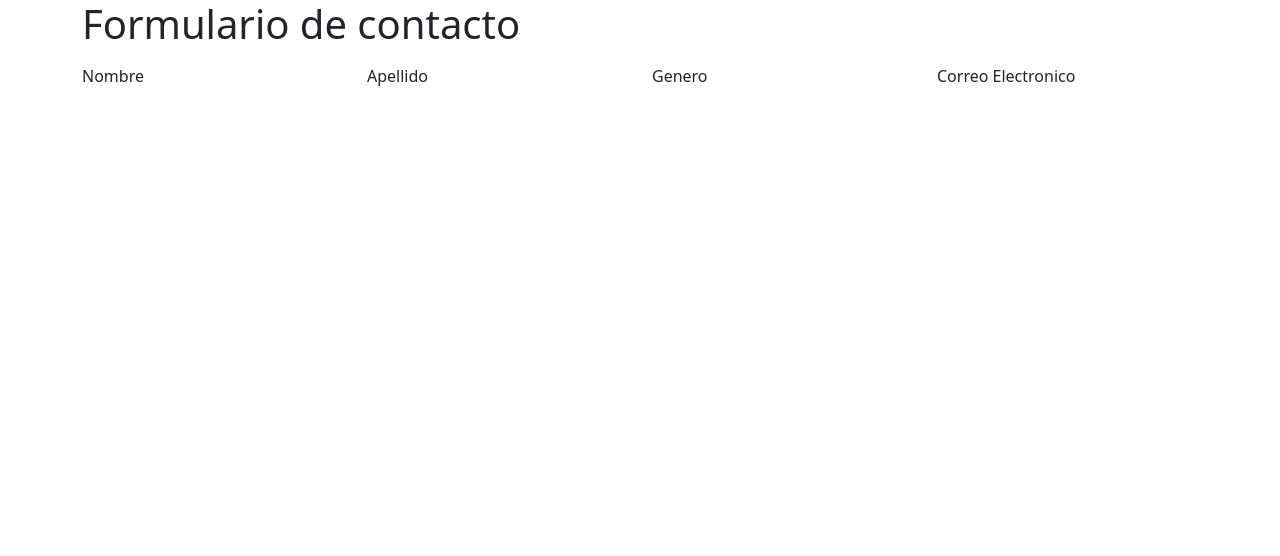
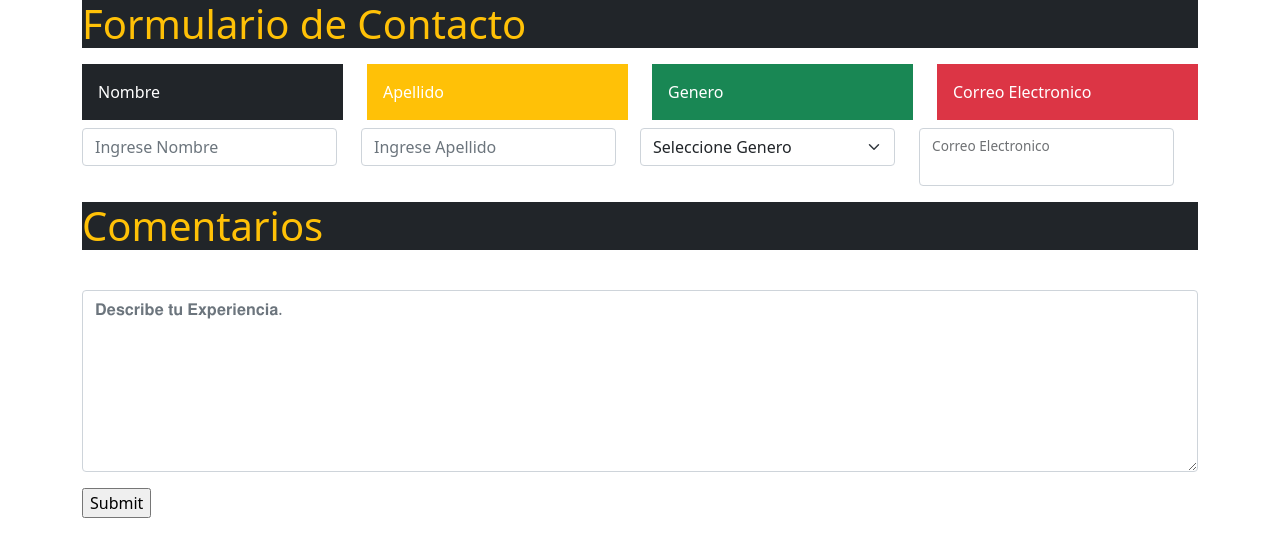
Before and after one commit to Diego1040/Java-Practice, a plain HTML site: page contacto.html in a window 1280 px wide. Drawn offline with nearby package versions, Linux system fonts and the light colour scheme.

Commit message:
Formulario Actualizado 07-05-2022

```diff
--- a/contacto.html
+++ b/contacto.html
@@ -4,11 +4,14 @@
     <head><link href="https://cdn.jsdelivr.net/npm/bootstrap@5.1.3/dist/css/bootstrap.min.css"
         rel="stylesheet" integrity="sha384-1BmE4kWBq78iYhFldvKuhfTAU6auU8tT94WrHftjDbrCEXSU1oBoqyl2QvZ6jIW3"
         crossorigin="anonymous">
+        <script src="contacto.js"></script>
+        <link rel="stylesheet" href="./contacto.css">
+        <style>body{background-image: url();}</style>
     </head>
 
     <div class="container">
         <div class="row">
-            <div class="class-12"> <h1> <p> Formulario de contacto </p>  </h1></div>
+            <div class="class-12"> <h1> <p class="text-warning bg-dark">Formulario de Contacto</p> </h1></div>
         </div>
     </div>
 
@@ -17,14 +20,53 @@
             <div class="row">
                 <div class="col-12">
                     <div class="row">
-                        <div class="col-3">Nombre</div>
-                        <div class="col-3">Apellido</div>
-                        <div class="col-3">Genero</div>
-                        <div class="col-3">Correo Electronico</div>
+                        <div class="col-3"> <div class="p-3 mb-2 bg-dark text-white">Nombre</div> </div>
+                        <div class="col-3"> <div class="p-3 mb-2 bg-warning text-white"> Apellido</div> </div>
+                        <div class="col-3"> <div class="p-3 mb-2 bg-success text-white">Genero</div> </div>
+                        <div class="col-3"> <div class="p-3 mb-2 bg-danger text-white">Correo Electronico</div> </div>
                     </div>
                 </div>
+                <div class="row">
+                    <div class="col-12">
+                        <div class="row">
+                            <div class="col-3">
+                                <div class="mb-3"> <input type="text" class="form-control" id="Nombre" placeholder="Ingrese Nombre"> </div>
+                            </div>
+
+                            <div class="col-3">
+                                <div class="mb-3"> <input type="email" class="form-control" id="Apellido" placeholder="Ingrese Apellido"> </div>
+                            </div>
+
+                            <div class="col-3"> <select class="form-select" id="Genero" aria-label="Default select example">
+                                <option selected>Seleccione Genero</option>
+                                <option value="1">Hombre</option>
+                                <option value="2">Mujer</option>
+                                </select>
+                            </div>
+                            <div class="col-3"> <div class="form-floating mb-3"> <input type="email" class="form-control" id="Correo"><label for="floatingInput">Correo Electronico</label> </div> </div>
+                        </div>
+                    </div>
+                </div>
+
             </div>
+
+            <div class="row">
+                <div class="col-12"> <!----> <div class="mb-3"> <h1> <p class="text-warning bg-dark" >Comentarios</p> </h1>
+                    <label for="exampleFormControlTextarea1" class="form-label"> </label>
+                    <textarea class="form-control" id="Comentarios" placeholder="𝐃𝐞𝐬𝐜𝐫𝐢𝐛𝐞 𝐭𝐮 𝐄𝐱𝐩𝐞𝐫𝐢𝐞𝐧𝐜𝐢𝐚." rows="7"></textarea>
+                  </div> <!--<<<<<<<<-->
+
+                </div>
+            </div>
+
+            <input type="submit" onclick="Entry()">
+
+
         </div>
+
+
+
+
 
 
 
--- a/contacto.js
+++ b/contacto.js
@@ -0,0 +1,18 @@
+
+function Entry(){
+    let nombre = document.getElementById("Nombre")
+    console.log(nombre.value)
+
+    let apellido = document.getElementById("Apellido")
+    console.log(apellido.value)
+
+    let genero = document.getElementById("Genero")
+    console.log(genero.value)
+
+    let correo = document.getElementById("Correo")
+    console.log(correo.value)
+
+    let comentarios = document.getElementById("Comentarios")
+    console.log(comentarios.value)
+
+};
```
Also changed, not shown: Java.html (+6 -3 lines), java.js (+12 -3 lines), contacto.css (added).
